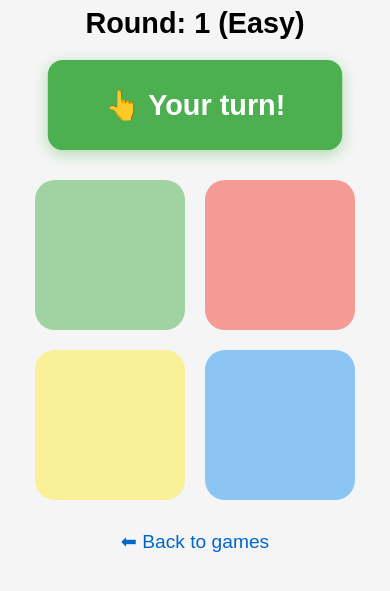
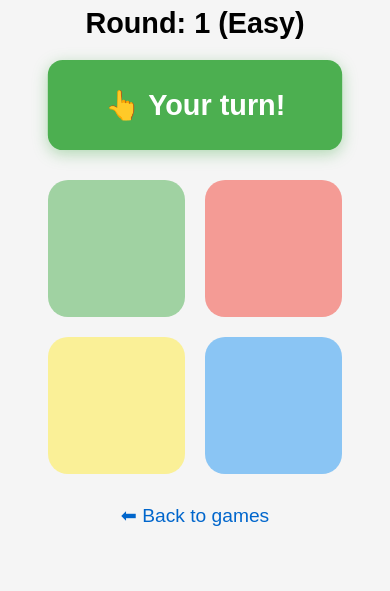
Before and after one commit to ChosenFallen/Maths-Site, a website: page games/simon/index.html in a window 390 px wide. Both pictures are taken after a click on the button "Easy". Shown: the part 203-794 px from the top of the page. Drawn offline with Linux system fonts and the light colour scheme.

Commit message:
style: make Simon game icon and board responsive

```diff
--- a/games/simon/game.css
+++ b/games/simon/game.css
@@ -13,15 +13,16 @@ body {
 
 .simon-board {
     display: grid;
-    grid-template-columns: repeat(2, 150px);
-    grid-gap: 20px;
+    grid-template-columns: repeat(2, 1fr);
+    max-width: 320px;
+    gap: 20px;
     justify-content: center;
     margin: 30px auto;
 }
 
 .simon-btn {
-    width: 150px;
-    height: 150px;
+    aspect-ratio: 1;
+    max-width: 150px;
     border-radius: 20px;
     opacity: 0.5;
     cursor: pointer;
```
Also changed, not shown: games/index.html (+6 -1 lines).
